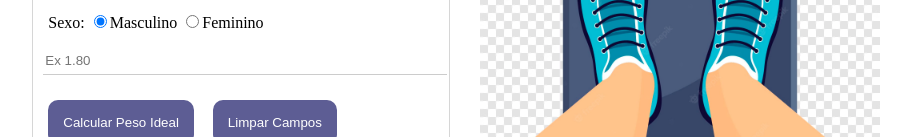
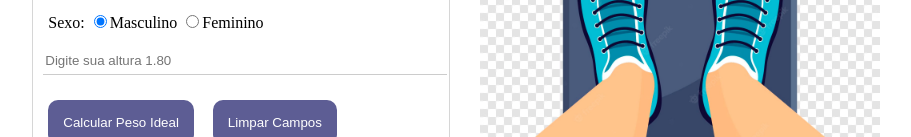
Before and after one commit to JoaoLlucaxs/Calculadora-Corporal, a plain HTML site: page Peso ideal/index.html in a window 1280 px wide. Shown: the part 255-392 px from the top of the page, without its empty margins (184-1095 px from the left). Drawn offline with Linux system fonts and the light colour scheme.

Commit message:
Corrigindo campo input

```diff
--- a/Peso ideal/index.html
+++ b/Peso ideal/index.html
@@ -1,12 +1,14 @@
 <!DOCTYPE html>
 <html lang="en">
+
 <head>
     <meta charset="UTF-8">
     <meta http-equiv="X-UA-Compatible" content="IE=edge">
     <meta name="viewport" content="width=device-width, initial-scale=1.0">
-    <link rel="stylesheet" href="index.css"/>
+    <link rel="stylesheet" href="index.css" />
     <title>Calculo peso ideal</title>
 </head>
+
 <body>
 
     <form class="form">
@@ -15,20 +17,20 @@
                 <h1>Calcule o seu peso</h1>
                 <p>Consulte um médico para a melhora da sua saúde .</p>
             </div>
-            <input type="text" placeholder="Diga seu nome" class="name"/>
+            <input type="text" placeholder="Diga seu nome" class="name" />
 
             <label>Sexo:</label>
-            <input type="radio" name="sexo" class="masculino" value="1" required/>Masculino
-            <input type="radio" name="sexo" class="feminino" value="2" required/>Feminino
+            <input type="radio" name="sexo" class="masculino" value="1" required />Masculino
+            <input type="radio" name="sexo" class="feminino" value="2" required />Feminino
 
-            <input type="number" min="0" step="0.01" placeholder="Ex 1.80" class="altura"/>
+            <input type="number" min="0" step="0.01" placeholder="Digite sua altura 1.80" class="altura" />
 
             <button type="submit" class="btn js_calculo">Calcular Peso Ideal</button>
             <button type="submit" class="btn js_limpa">Limpar Campos</button>
         </div>
 
         <div class="img">
-            <img src="./img/peso.webp"/>
+            <img src="./img/peso.webp" />
         </div>
     </form>
 
@@ -41,4 +43,5 @@
 
     <script src="script.js"></script>
 </body>
+
 </html>
```
